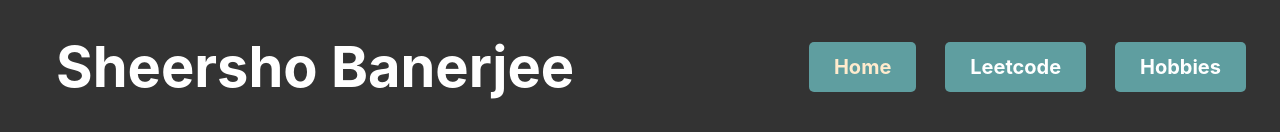
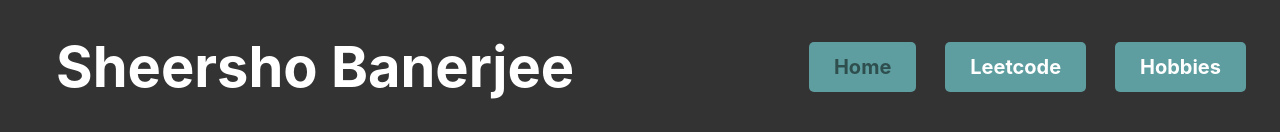
Before and after one commit to sheershob/Portfolio-Website, a React (Vite) app: page / in a window 1280 px wide. In both pictures the pointer is over the link "Home". Shown: the top 132 px of the page. Built offline with nearby package versions, Linux system fonts and the light colour scheme.

Commit message:
UI update

```diff
--- a/src/Navbar.css
+++ b/src/Navbar.css
@@ -40,12 +40,11 @@
     color: white;
     text-decoration: none;
     font-weight: bold;
+    transition: color 0.5s ease-in-out;
   }
 
   .nav-list a:hover {
-    /* text-decoration: underline; */
-    color: blanchedalmond;
-    transition: 0.5s;
+    color: darkslategray;
   }
   @media screen and (max-width: 768px) {
     .nav-list {
@@ -78,7 +77,7 @@
 .menu-toggle div {
   width: 30px;
   height: 3px;
-  background-color: white; /* Adjust color as needed */
+  background-color: white;
   margin: 5px 0;
   transition: 0.3s;
 }
```
